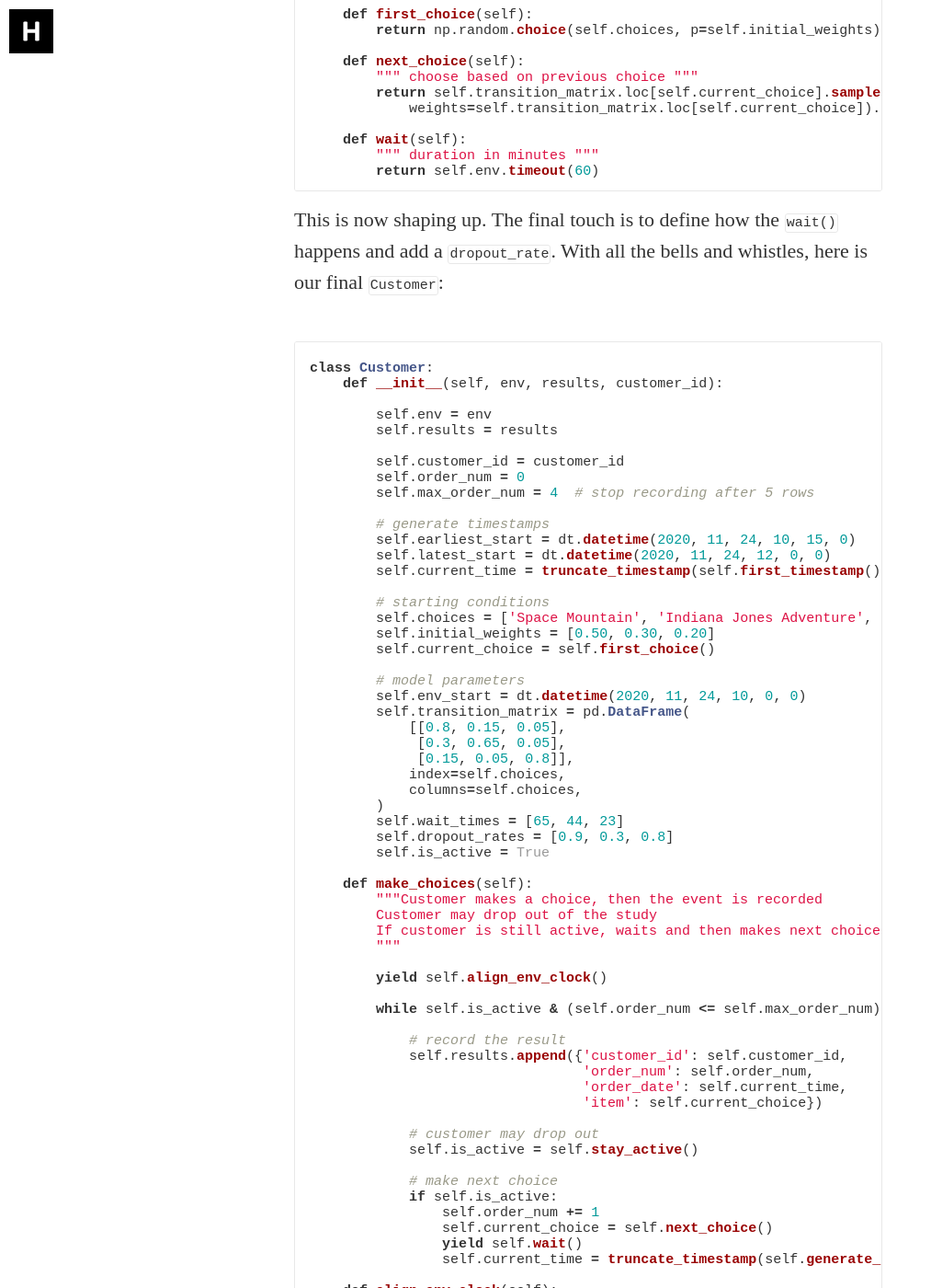
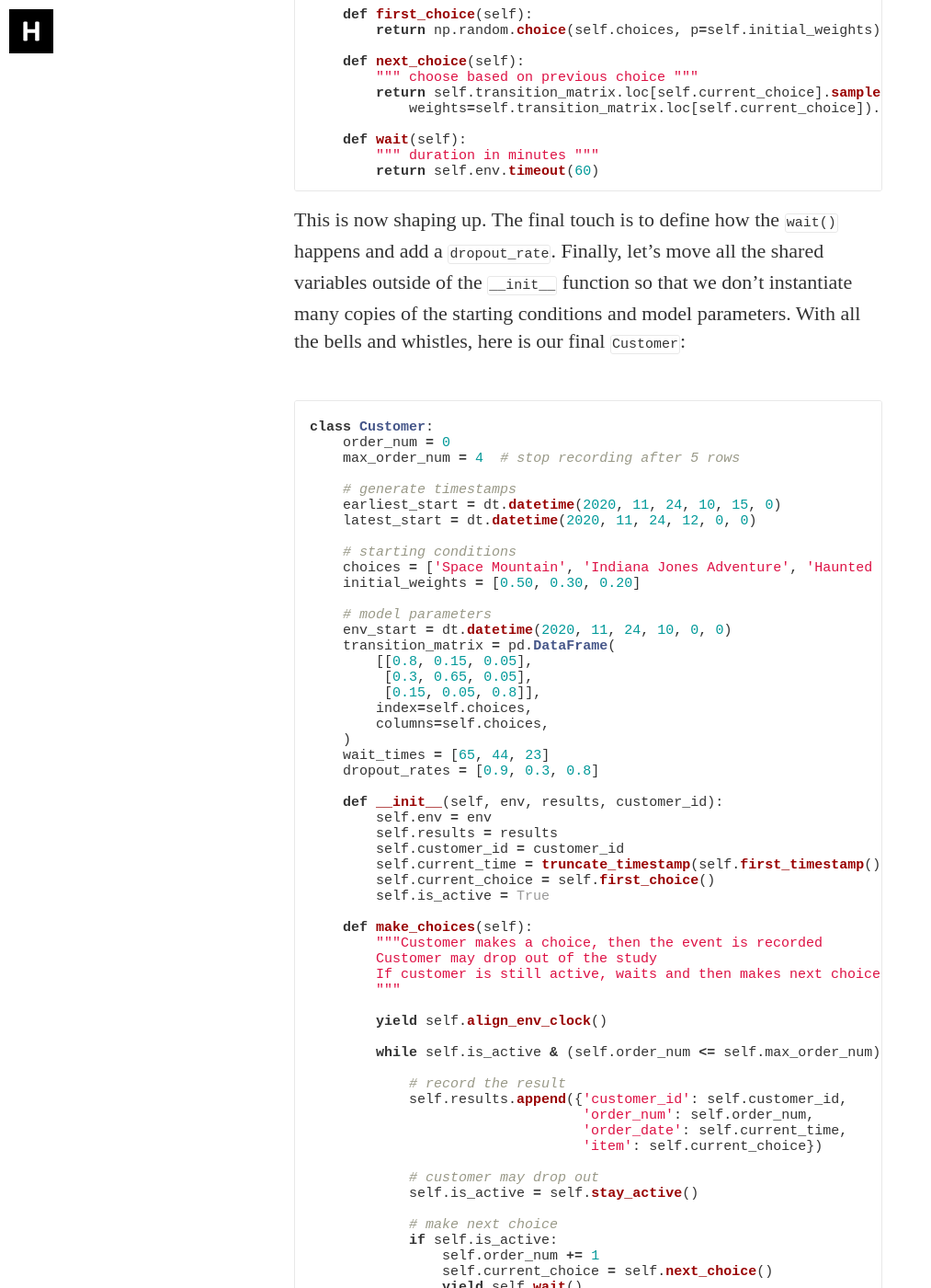
Before and after one commit to harrisonized/harrisonized.github.io, a Jekyll site: the page built from _posts/2020-12-03-customer-history-markov.md, in a window 1280 px wide and 1400 px high, scrolled down 9610 px. Shown: the whole window at 92% size, without its empty margins (0-1013 px from the left). Built offline with Jekyll 4.4.1, drawn with Linux system fonts in a browser that asks for light colours; nearby versions of some CDN libraries; some web fonts are replaced.

Commit message:
minor edit: move static variables for Customer class outside of __init__

````diff
--- a/_posts/2020-12-03-customer-history-markov.md
+++ b/_posts/2020-12-03-customer-history-markov.md
@@ -325,40 +325,39 @@ class Customer:
         return self.env.timeout(60)
 ```
 
-This is now shaping up. The final touch is to define how the `wait()` happens and add a `dropout_rate`.  With all the bells and whistles, here is our final `Customer`:
+This is now shaping up. The final touch is to define how the `wait()` happens and add a `dropout_rate`. Finally, let's move all the shared variables outside of the `__init__` function so that we don't instantiate many copies of the starting conditions and model parameters. With all the bells and whistles, here is our final `Customer`:
 
 ```python
 class Customer:
+    order_num = 0
+    max_order_num = 4  # stop recording after 5 rows
+
+    # generate timestamps
+    earliest_start = dt.datetime(2020, 11, 24, 10, 15, 0)
+    latest_start = dt.datetime(2020, 11, 24, 12, 0, 0)
+
+    # starting conditions
+    choices = ['Space Mountain', 'Indiana Jones Adventure', 'Haunted Mansion']
+    initial_weights = [0.50, 0.30, 0.20]
+
+    # model parameters
+    env_start = dt.datetime(2020, 11, 24, 10, 0, 0)
+    transition_matrix = pd.DataFrame(
+        [[0.8, 0.15, 0.05],
+         [0.3, 0.65, 0.05],
+         [0.15, 0.05, 0.8]],
+        index=self.choices,
+        columns=self.choices,
+    )
+    wait_times = [65, 44, 23]
+    dropout_rates = [0.9, 0.3, 0.8]
+
     def __init__(self, env, results, customer_id):
-
         self.env = env
         self.results = results
-
         self.customer_id = customer_id
-        self.order_num = 0
-        self.max_order_num = 4  # stop recording after 5 rows
-
-        # generate timestamps
-        self.earliest_start = dt.datetime(2020, 11, 24, 10, 15, 0)
-        self.latest_start = dt.datetime(2020, 11, 24, 12, 0, 0)
         self.current_time = truncate_timestamp(self.first_timestamp())
-
-        # starting conditions
-        self.choices = ['Space Mountain', 'Indiana Jones Adventure', 'Haunted Mansion']
-        self.initial_weights = [0.50, 0.30, 0.20]
         self.current_choice = self.first_choice()
-
-        # model parameters
-        self.env_start = dt.datetime(2020, 11, 24, 10, 0, 0)
-        self.transition_matrix = pd.DataFrame(
-            [[0.8, 0.15, 0.05],
-             [0.3, 0.65, 0.05],
-             [0.15, 0.05, 0.8]],
-            index=self.choices,
-            columns=self.choices,
-        )
-        self.wait_times = [65, 44, 23]
-        self.dropout_rates = [0.9, 0.3, 0.8]
         self.is_active = True
 
     def make_choices(self):
````
